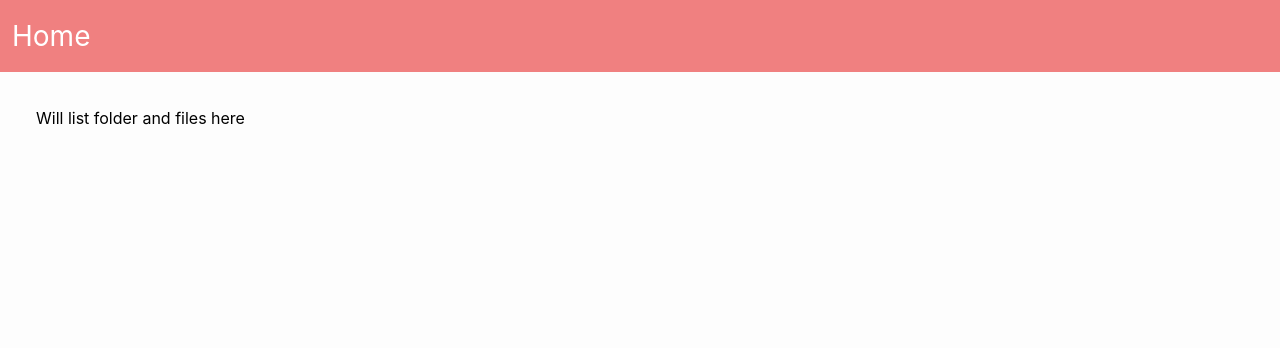
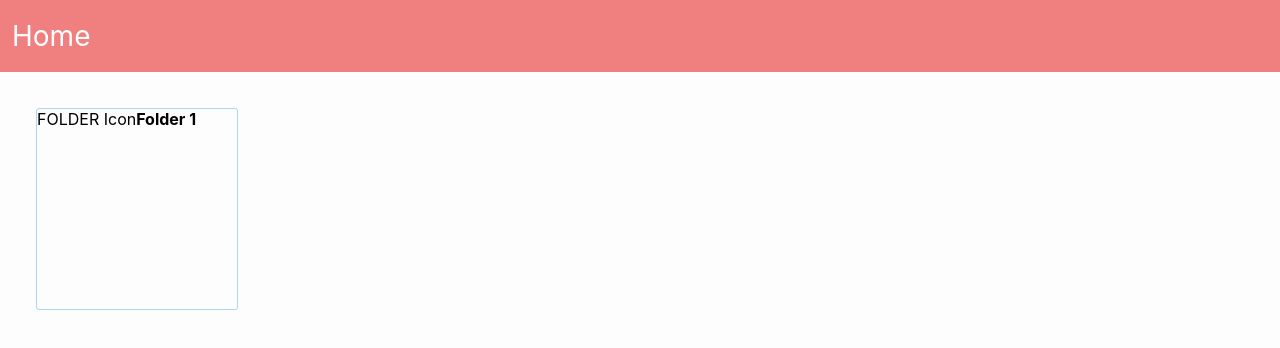
Before and after one commit to Ashu0039/simple-file-folder, a React (Create React App) app: page / in a window 1280 px wide. Shown: the top 348 px of the page. Built offline with nearby package versions, Linux system fonts and the light colour scheme.

Commit message:
Adding file folder components

```diff
--- a/package.json
+++ b/package.json
@@ -3,6 +3,7 @@
   "version": "0.1.0",
   "private": true,
   "dependencies": {
+    "prop-types": "^15.7.2",
     "react": "^16.8.6",
     "react-dom": "^16.8.6",
     "react-scripts": "3.0.1"
--- /dev/null
+++ b/src/components/Entity.css
@@ -0,0 +1,12 @@
+.entity {
+  height: 200px;
+  width: 200px;
+  border: 1px solid lightgreen;
+  border-radius: 3px;
+  display: flex;
+}
+
+.entity .title {
+  height: 48px;
+  font-weight: bold;
+}
--- /dev/null
+++ b/src/components/EntityIcon.jsx
@@ -0,0 +1,15 @@
+import React from 'react';
+import { FOLDER, FILE } from '../constants';
+
+const EntityIcon = ({ type }) => {
+  switch(type) {
+    case FOLDER:
+      return <div>FOLDER Icon</div>;
+    case FILE:
+      return <div>FILE Icon</div>;
+    default:
+      return <div>UNKNOWN Type</div>
+  }
+}
+
+export default EntityIcon;
--- a/src/components/Explorer.jsx
+++ b/src/components/Explorer.jsx
@@ -1,11 +1,46 @@
 import React from 'react';
+import PropTypes from 'prop-types';
 
 import './Explorer.css';
+import { FOLDER, FILE } from '../constants';
+import Folder from './Folder';
+import File from './File';
 
-const Explorer = () => (
-  <div className="Explorer">
-    Will list folder and files here
-  </div>
+const DefaultEntity = () => (
+  <div>Entity type not compatible</div>
 );
 
+const RenderEntity = ({ entity }) => {
+  const { type } = entity;
+
+  switch(type) {
+    case FOLDER:
+      return <Folder entity={entity} />;
+    case FILE:
+      return <File entity={entity} />
+    default:
+      return <DefaultEntity />
+  }
+};
+
+const Explorer = ({ content }) => {
+
+  return (
+    <div className="Explorer">
+      {
+        content.map(c =>
+          <RenderEntity entity={c} />)
+      }
+    </div>
+  );
+}
+
+Explorer.propTypes = {
+  content: PropTypes.arrayOf(PropTypes.string),
+};
+
+Explorer.defaultProps = {
+  content: [],
+};
+
 export default Explorer;
--- /dev/null
+++ b/src/components/File.css
@@ -0,0 +1,3 @@
+.file {
+  border: 1px solid lightgreen;
+}
--- /dev/null
+++ b/src/components/File.jsx
@@ -0,0 +1,12 @@
+import React from 'react';
+
+import EntityIcon from './EntityIcon';
+
+const File = ({ entity }) => (
+  <div className="folder entity">
+    <EntityIcon type={entity.type} />
+    <div className="title">{ entity.title }</div>
+  </div>
+);
+
+export default File;
--- /dev/null
+++ b/src/components/Folder.css
@@ -0,0 +1,3 @@
+.folder {
+  border: 1px solid lightblue;
+}
--- /dev/null
+++ b/src/components/Folder.jsx
@@ -0,0 +1,15 @@
+import React from 'react';
+
+import EntityIcon from './EntityIcon';
+
+import './Entity.css';
+import './Folder.css';
+
+const Folder = ({ entity }) => (
+  <div className="folder entity">
+    <EntityIcon type={entity.type} />
+    <div className="title">{ entity.title }</div>
+  </div>
+);
+
+export default Folder;
```
Also changed, not shown: 1 other file (tests, documents, lock files or other folders).
